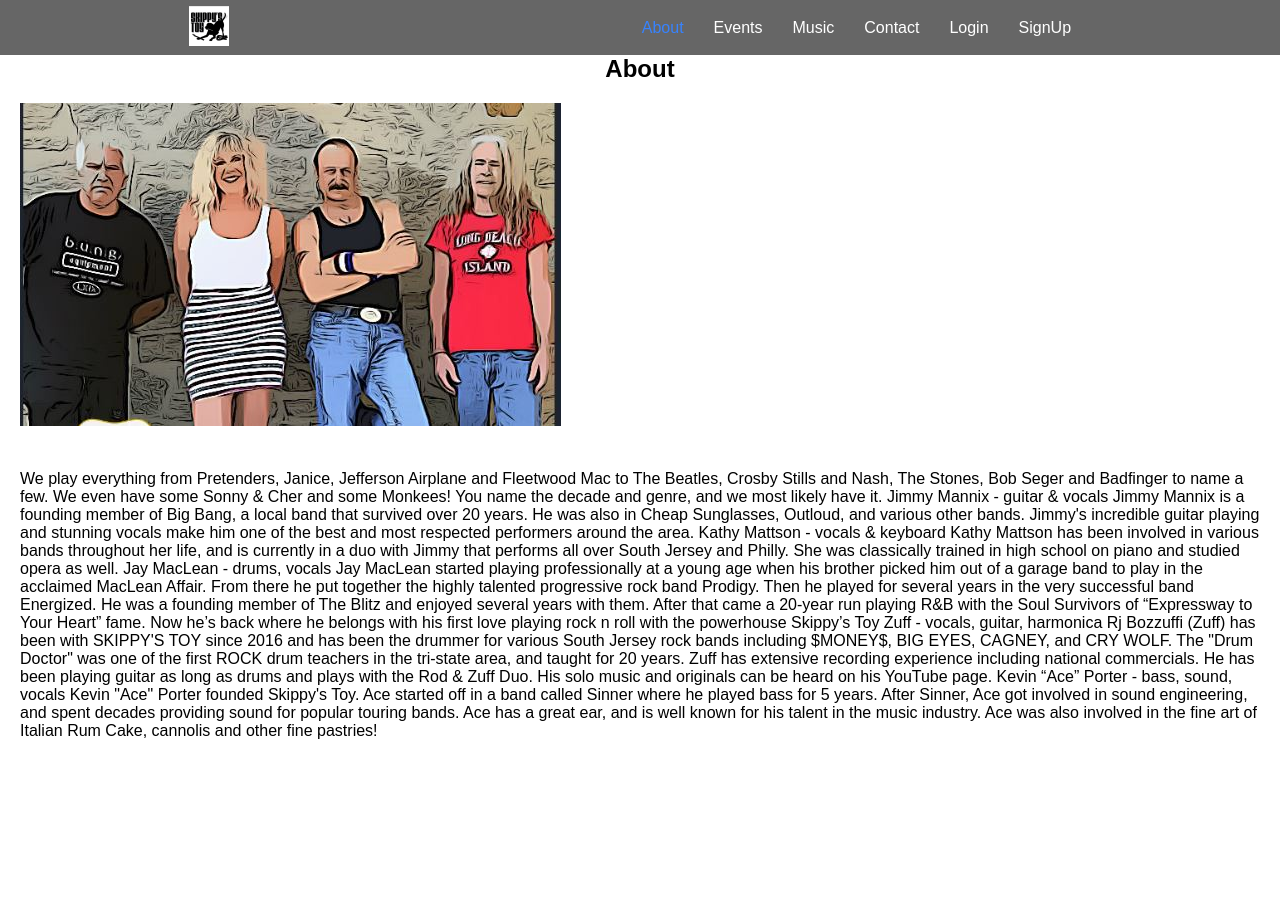
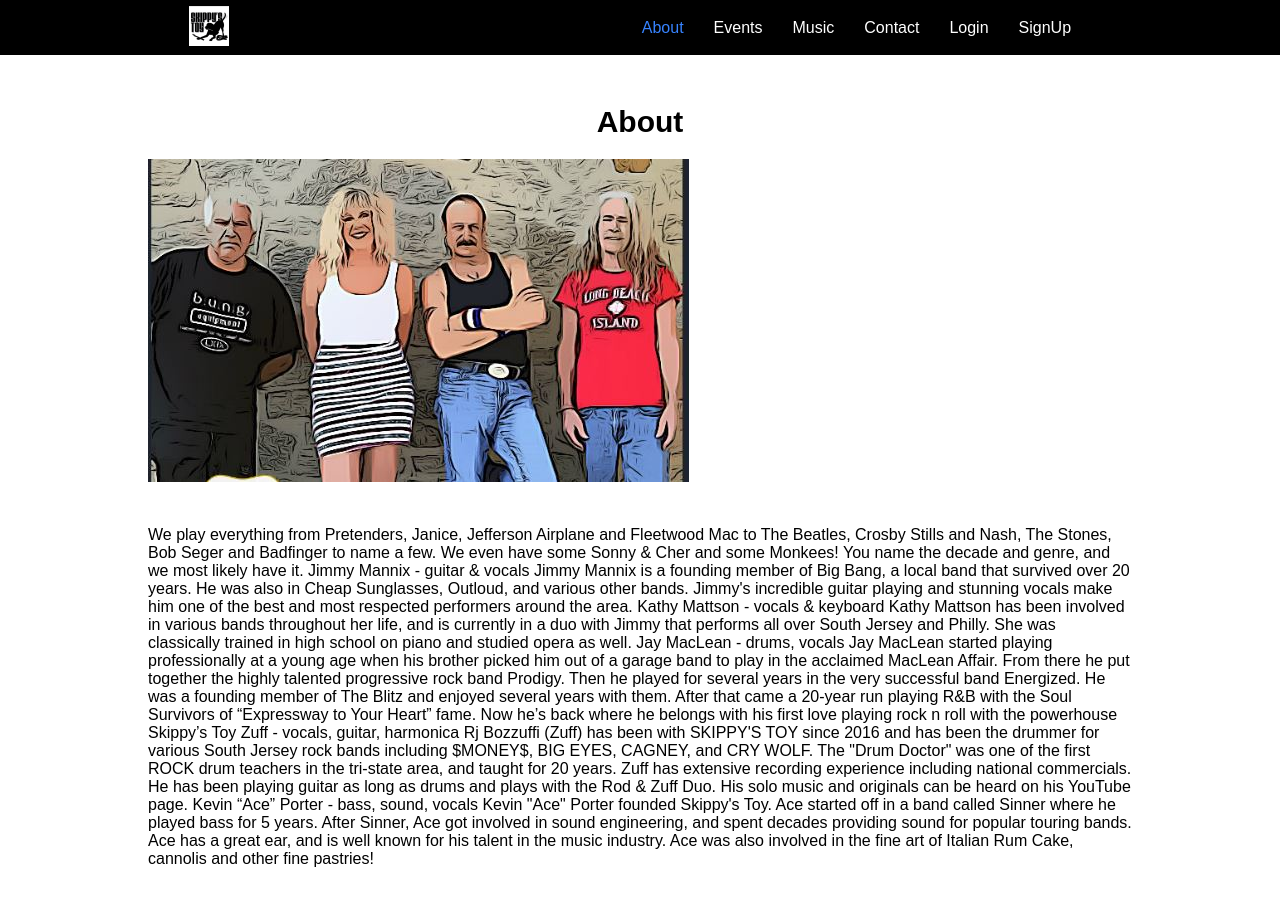
Before and after one commit to marlonanthony/skippys-toy, a React (Create React App) app in the folder client/: page /about in a window 1280 px wide. Shown: the top 906 px of the page. Before the commit the page ends 800 px from the top, so only its background shows below. Built offline with nearby package versions, Linux system fonts and the light colour scheme; no server answers.

Commit message:
edited home and about styling

```diff
--- a/client/src/components/navbar/Navbar.css
+++ b/client/src/components/navbar/Navbar.css
@@ -9,7 +9,7 @@
   display: flex;
   justify-content: space-around;
   align-items: center;
-  background: rgba(0,0,0,0.6);
+  background: rgba(0,0,0,1);
 }
 .navigation header a {
   text-decoration: none;
--- a/client/src/components/navbar/Navbar.js
+++ b/client/src/components/navbar/Navbar.js
@@ -37,7 +37,7 @@
           <li><NavLink exact to='/events'>Events</NavLink></li>
           <li><NavLink exact to='/music'>Music</NavLink></li>
           <li><NavLink exact to='/contact'>Contact</NavLink></li>
-          <li><Logout /></li>
+          <li><NavLink exact to='/navlinkstylesbruh'><Logout /></NavLink></li>
         </ul>
       )}
     </section>
--- a/client/src/index.css
+++ b/client/src/index.css
@@ -15,6 +15,7 @@
 }
 body h1 {
   text-align: center;
+  font-size: 30px;
 }
 
 .login input,
--- a/client/src/pages/about/About.js
+++ b/client/src/pages/about/About.js
@@ -2,10 +2,14 @@
 
 export default function About() {
   return (
-    <section>
+    <section
+      style={{
+        padding: '50px 10%'
+      }}
+    >
       <h1>About</h1>
       <img src={require('../../images/gdup.jpg')} alt="hi" style={{
-        padding: 20
+        padding: 20,
       }} />
       <p style={{ padding: 20 }}>We play everything from Pretenders, Janice, Jefferson Airplane and Fleetwood Mac to The Beatles, Crosby Stills and Nash, The Stones, Bob Seger and Badfinger to name a few.  We even have some Sonny & Cher and some Monkees! You name the decade and genre, and we most likely have it. Jimmy Mannix - guitar & vocals
         Jimmy Mannix is a founding member of Big Bang, a local band that survived over 20 years. He was also in Cheap Sunglasses, Outloud, and various other bands. Jimmy's incredible guitar playing and stunning vocals make him one of the best and most respected performers around the area.
--- a/client/src/pages/home/Home.css
+++ b/client/src/pages/home/Home.css
@@ -9,7 +9,7 @@
   margin-top: -55px;
   animation-name: fade-pic;
   animation-iteration-count: 1;
-  animation-duration: 2.5s;
+  animation-duration: 3s;
 }
 
 @keyframes fade-pic {
@@ -19,6 +19,6 @@
 
 .home h1 {
   font-size: 3em;
-  color: var(--secondary-color);
+  color: var(--header-text-color);
   letter-spacing: 15px;
 }
--- a/client/src/pages/home/Home.js
+++ b/client/src/pages/home/Home.js
@@ -8,7 +8,7 @@
       justifyContent: 'center',
       alignItems: 'center'
     }}>
-      <div style={{ background: 'rgba(0,0,0,0.5)', padding: 5 }}>
+      <div style={{ background: 'rgba(0,0,0,0.5)', padding: 10, marginTop: 100 }}>
         <h1>Skippy's Toy</h1>
       </div>
     </section>
```
